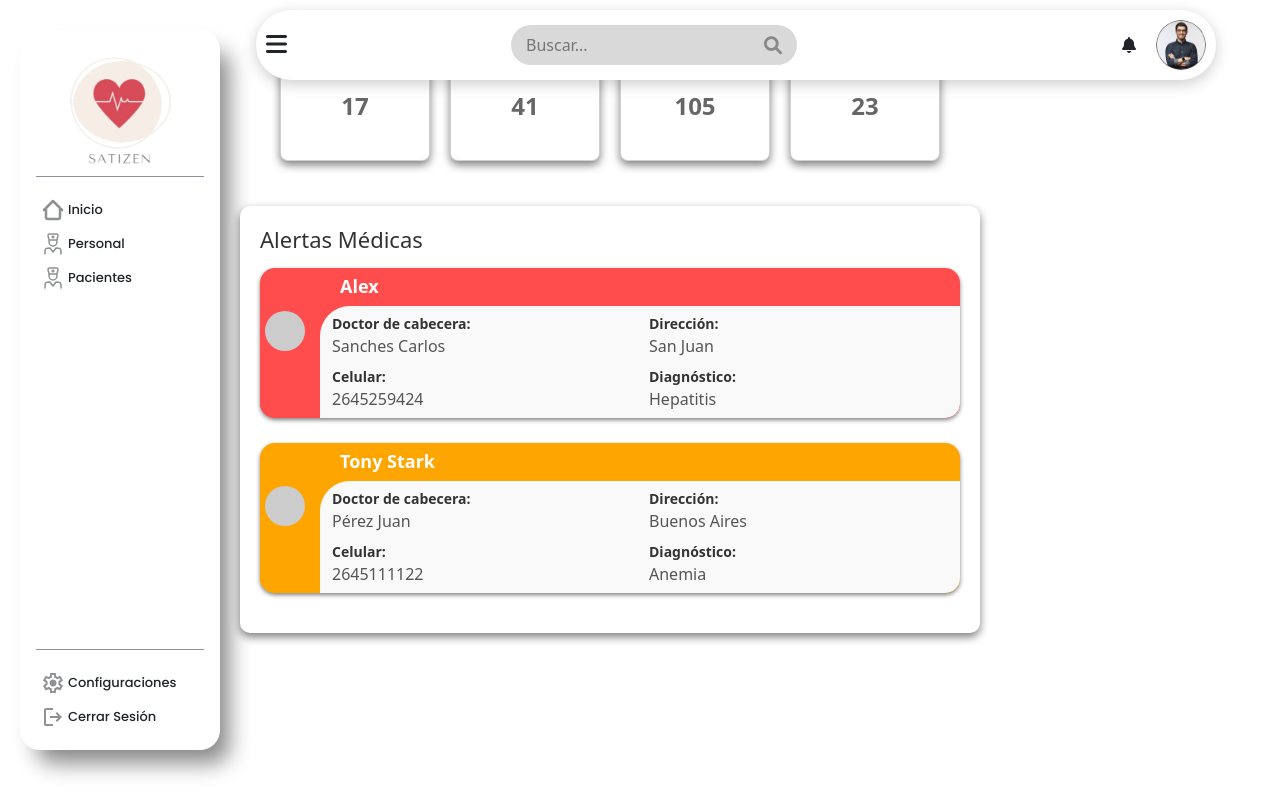
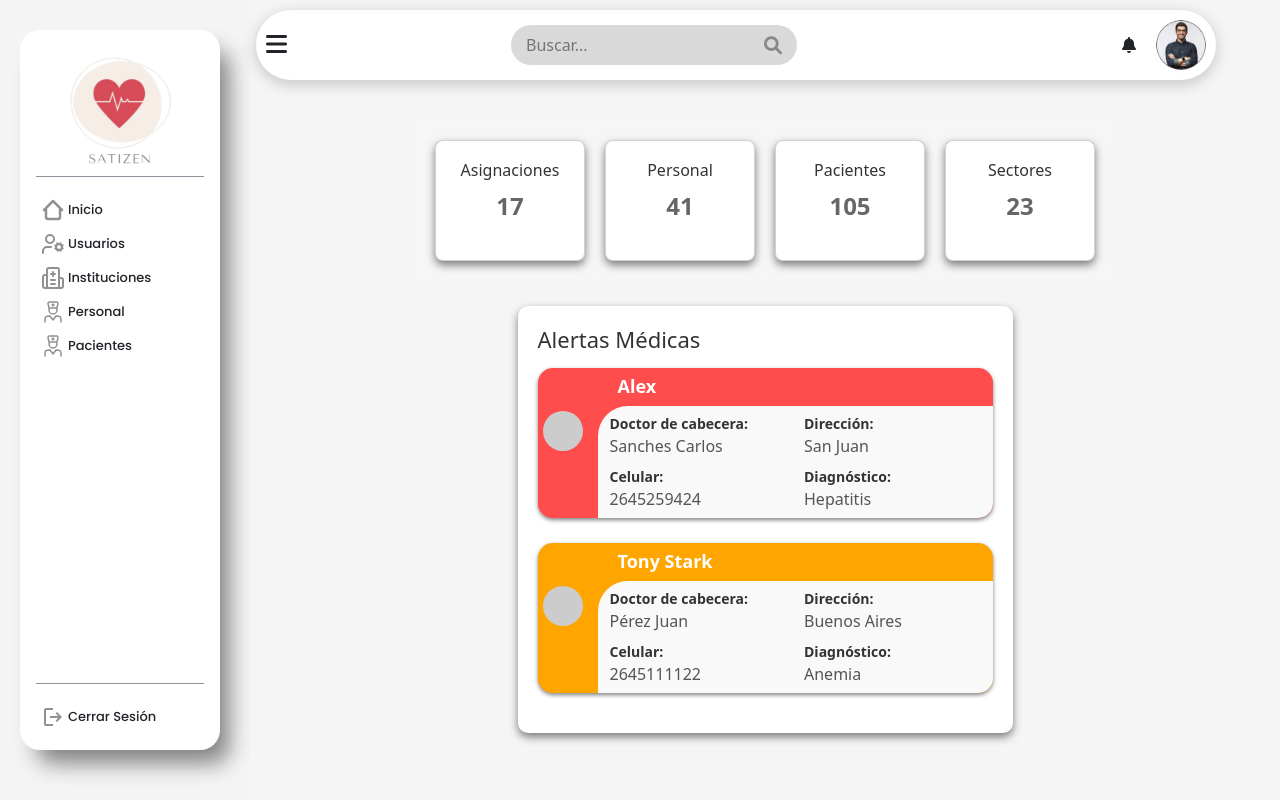
Before and after one commit to NoMeQuemes/Satizen-FrontEnd, a Vue app: page /home in a window 1280 px wide. Built offline with nearby package versions, Linux system fonts and the light colour scheme; sample sign-in values are in the browser's storage; what vue-loading-overlay would draw is missing.

Commit message:
layout corregido de alertas, checkbox en sidebar

```diff
--- a/src/Functions/axios.js
+++ b/src/Functions/axios.js
@@ -5,8 +5,8 @@ import router from "../router";
 
 
 const axiosFunction = axios.create({
-  // baseURL: 'http://www.satizen.somee.com/api/'
-  baseURL: "http://localhost:7298/api/",
+   baseURL: 'http://www.satizen.somee.com/api/'
+  //baseURL: "http://localhost:7298/api/",
 });
 
 // Este interceptor se ejecuta antes de que una solicitud salga del cliente.
--- a/src/components/AlertasMedicas.vue
+++ b/src/components/AlertasMedicas.vue
@@ -36,13 +36,10 @@
   </div>
 </template>
 
+<script setup>
+import { ref } from 'vue';
 
-<script>
-export default {
-  name: "AlertasMedicas",
-  data() {
-    return {
-      alerts: [
+const alerts = ref([
   {
     userName: "Alex",
     doctor: "Sanches Carlos",
@@ -51,7 +48,6 @@ export default {
     diagnosis: "Hepatitis",
     level: "alta",
   },
-
   {
     userName: "Tony Stark",
     doctor: "Pérez Juan",
@@ -60,11 +56,9 @@ export default {
     diagnosis: "Anemia",
     level: "media",
   },
-      ],
-    };
-  },
-  methods: {
-    alertLevelClass(level) {
+]);
+
+const alertLevelClass = (level) => {
   switch (level) {
     case "alta":
       return "alerta-alta";
@@ -77,21 +71,20 @@ export default {
     default:
       return "";
   }
-    },
-  },
 };
 </script>
-
 <style scoped>
 /* =====================CONTENEDOR PRINCIPAL====================== */
 .alertas {
   width: 100%;
-  padding: 30px 100px 100px 100px;
+  padding: 30px;
   background-color: #ffffff;
   border-radius: 10px;
   max-height: 500px;
   overflow-y: auto;
   box-shadow: 0 4px 8px rgba(0, 0, 0, 0.5);
+  max-width: 50%;
+  margin-left: 25%;
 }
 
 /* ======================TARJETAS DE ALERTAS======================= */
@@ -103,10 +96,11 @@ export default {
 
 .cards-container {
   display: flex;
-  flex-direction: column;
-  gap: 10px;
+  flex-direction: column; /* Hacer que las alertas se apilen verticalmente */
+  gap: 10px; /* Espacio entre las tarjetas */
 }
 
+/* Mantener el resto del estilo igual */
 .card-wrapper {
   position: relative;
   width: 100%;
@@ -119,8 +113,6 @@ export default {
   overflow: hidden;
   border: none;
   margin-bottom: 20px;
-
-
 }
 
 .alerta-alta {
@@ -192,8 +184,7 @@ export default {
   font-size: 14px;
 }
 
-/* ======================MEDIAQUERY PARA MONITERES DE 20 PULGADAS PARA ABAJO======================= */
-
+/* ======================MEDIAQUERY PARA MONITORES DE 20 PULGADAS PARA ABAJO======================= */
 
 @media (max-width: 20in) {
   .alertas {
@@ -201,7 +192,7 @@ export default {
   }
 
   .cards-container {
-    gap: 5px;
+    gap: 5px; /* Espacio reducido para pantallas más pequeñas */
   }
 
   .card {
@@ -212,7 +203,5 @@ export default {
     width: 40px;
     height: 40px;
   }
-
-
 }
 </style>
--- a/src/components/DashboardCards.vue
+++ b/src/components/DashboardCards.vue
@@ -10,7 +10,6 @@
     </div>
   </div>
 </template>
-
 
 <script>
 export default {
@@ -28,15 +27,14 @@
 </script>
 
 <style scoped>
-
 .dashboard-container {
-
   display: flex;
   justify-content: center;
   padding: 20px;
   background-color: #e0e0e000;
   border-radius: 10px;
   margin-bottom: 5px;
+  width: 100%; /* Asegurarse de que ocupe el 100% del contenedor */
 }
 
 .dashboard-cards {
@@ -44,6 +42,8 @@
   gap: 20px;
   padding: 20px;
   background-color: #f9f9f911;
+  flex-wrap: wrap; /* Permite que las tarjetas se ajusten en múltiples filas si es necesario */
+  justify-content: center; /* Centra las tarjetas dentro del contenedor */
 }
 
 .card {
@@ -58,12 +58,14 @@
   cursor: pointer;
   text-align: center;
   transition: transform 0.2s ease-in-out;
+  flex: 1 1 150px; /* Ajuste flexible para que las tarjetas se comporten mejor en distintas resoluciones */
 }
 
 .card:hover {
   transform: scale(1.05);
   box-shadow: 0 8px 16px rgba(0, 0, 0, 0.5);
 }
+
 .card-info h3 {
   font-size: 16px;
   color: #333;
@@ -74,5 +76,4 @@
   color: #666;
   font-weight: bold;
 }
-
 </style>
--- a/src/components/SideBar.vue
+++ b/src/components/SideBar.vue
@@ -1,111 +1,97 @@
 <template>
     <div class="sidebar">
-
       <!-- Cabezera de la SideBar -->
       <div class="cabezera">
         <img src="../../public/logo.png" alt="" class="logoImagen">
-            <!-- <h3 class="titulo">Satizen</h3> -->
       </div>
 
       <!-- Cuerpo de la SideBar -->
       <div class="cuerpo">
-
-            <!-- Opcion individual -->
-            <router-link  :to="{ name: 'home' }" class="opciones">
+        <!-- Opción individual -->
+        <router-link :to="{ name: 'home' }" class="opciones">
           <svg xmlns="http://www.w3.org/2000/svg" width="24" height="24" viewBox="0 0 24 24">
-                    <path fill="currentColor"
-                        d="M20.25 10a1.25 1.25 0 1 0-2.5 0zm-14 0a1.25 1.25 0 1 0-2.5 0zm13.866 2.884a1.25 1.25 0 0 0 1.768-1.768zM12 3l.884-.884a1.25 1.25 0 0 0-1.768 0zm-9.884 8.116a1.25 1.25 0 0 0 1.768 1.768zM7 22.25h10v-2.5H7zM20.25 19v-9h-2.5v9zm-14 0v-9h-2.5v9zm15.634-7.884l-9-9l-1.768 1.768l9 9zm-10.768-9l-9 9l1.768 1.768l9-9zM17 22.25A3.25 3.25 0 0 0 20.25 19h-2.5a.75.75 0 0 1-.75.75zm-10-2.5a.75.75 0 0 1-.75-.75h-2.5A3.25 3.25 0 0 0 7 22.25z" />
+            <path fill="currentColor" d="M20.25 10a1.25 1.25 0 1 0-2.5 0zm-14 0a1.25 1.25 0 1 0-2.5 0zm13.866 2.884a1.25 1.25 0 0 0 1.768-1.768zM12 3l.884-.884a1.25 1.25 0 0 0-1.768 0zm-9.884 8.116a1.25 1.25 0 0 0 1.768 1.768zM7 22.25h10v-2.5H7zM20.25 19v-9h-2.5v9zm-14 0v-9h-2.5v9zm15.634-7.884l-9-9l-1.768 1.768l9 9zm-10.768-9l-9 9l1.768 1.768l9-9zM17 22.25A3.25 3.25 0 0 0 20.25 19h-2.5a.75.75 0 0 1-.75.75zm-10-2.5a.75.75 0 0 1-.75-.75h-2.5A3.25 3.25 0 0 0 7 22.25z" />
           </svg>
           <div class="enlace">Inicio</div>
         </router-link>
 
-            <!-- Opcion individual -->
-            <router-link :to="{ name: 'instituciones' }" v-rol="'1'" class="opciones">
+        <!-- Opción Usuarios con Acordeón -->
+        <div class="opciones" @click="toggleDropdown">
           <svg xmlns="http://www.w3.org/2000/svg" width="24" height="24" viewBox="0 0 24 24">
-                    <g fill="none" stroke="currentColor" stroke-linecap="round" stroke-linejoin="round"
-                        stroke-width="2">
-                        <path
-                            d="M12 6v4m2 4h-4m4 4h-4m4-10h-4m8 4h2a2 2 0 0 1 2 2v6a2 2 0 0 1-2 2H4a2 2 0 0 1-2-2v-9a2 2 0 0 1 2-2h2" />
+            <g fill="none" stroke="currentColor" stroke-linecap="round" stroke-linejoin="round" stroke-width="2">
+              <circle cx="18" cy="15" r="3" />
+              <circle cx="9" cy="7" r="4" />
+              <path d="M10 15H6a4 4 0 0 0-4 4v2m19.7-4.6l-.9-.3m-5.6-2.2l-.9-.3m2.3 5.1l.3-.9m2.2-5.6l.3-.9m.2 7.4l-.4-1m-2.4-5.4l-.4-1m-2.1 5.3l1-.4m5.4-2.4l1-.4" />
+            </g>
+          </svg>
+          <div class="enlace">Usuarios</div>
+        </div>
+
+        <!-- Acordeón de Usuarios -->
+        <div v-if="dropdownVisible" class="dropdown">
+          <a href="#" class="dropdown__item">Roles</a>
+          <a href="#" class="dropdown__item">Permisos</a>
+        </div>
+
+        <!-- Opción individual -->
+        <router-link :to="{ name: 'instituciones' }" class="opciones">
+          <svg xmlns="http://www.w3.org/2000/svg" width="24" height="24" viewBox="0 0 24 24">
+            <g fill="none" stroke="currentColor" stroke-linecap="round" stroke-linejoin="round" stroke-width="2">
+              <path d="M12 6v4m2 4h-4m4 4h-4m4-10h-4m8 4h2a2 2 0 0 1 2 2v6a2 2 0 0 1-2 2H4a2 2 0 0 1-2-2v-9a2 2 0 0 1 2-2h2" />
               <path d="M18 22V4a2 2 0 0 0-2-2H8a2 2 0 0 0-2 2v18" />
             </g>
           </svg>
           <div class="enlace">Instituciones</div>
         </router-link>
 
-            <!-- Opcion individual -->
+        <!-- Opción individual -->
         <div class="opciones">
           <svg xmlns="http://www.w3.org/2000/svg" width="24" height="24" viewBox="0 0 24 24">
-                    <path fill="none" stroke="currentColor" stroke-linecap="round" stroke-linejoin="round"
-                        stroke-width="1.5"
-                        d="M4 22v-1c0-1.87 0-2.804.402-3.5A3 3 0 0 1 5.5 16.402C6.196 16 7.13 16 9 16l3 4l3-4c1.87 0 2.804 0 3.5.402a3 3 0 0 1 1.098 1.098C20 18.196 20 19.13 20 21v1M15.937 8l1.018-4.136C17.188 2.917 16.483 2 15.523 2H8.477c-.96 0-1.665.917-1.432 1.864L8.063 8m7.874 0v2c0 2.209-1.762 4-3.937 4s-3.937-1.791-3.937-4V8m7.874 0H8.063M12 4v2m1-1h-2"
-                        color="currentColor" />
+            <path fill="none" stroke="currentColor" stroke-linecap="round" stroke-linejoin="round" stroke-width="1.5" d="M4 22v-1c0-1.87 0-2.804.402-3.5A3 3 0 0 1 5.5 16.402C6.196 16 7.13 16 9 16l3 4l3-4c1.87 0 2.804 0 3.5.402a3 3 0 0 1 1.098 1.098C20 18.196 20 19.13 20 21v1M15.937 8l1.018-4.136C17.188 2.917 16.483 2 15.523 2H8.477c-.96 0-1.665.917-1.432 1.864L8.063 8m7.874 0v2c0 2.209-1.762 4-3.937 4s-3.937-1.791-3.937-4V8m7.874 0H8.063M12 4v2m1-1h-2" />
           </svg>
           <div class="enlace">Personal</div>
         </div>
 
-            <!-- Opcion individual -->
+        <!-- Opción individual -->
         <div class="opciones">
           <svg xmlns="http://www.w3.org/2000/svg" width="24" height="24" viewBox="0 0 24 24">
-                    <path fill="none" stroke="currentColor" stroke-linecap="round" stroke-linejoin="round"
-                        stroke-width="1.5"
-                        d="M4 22v-1c0-1.87 0-2.804.402-3.5A3 3 0 0 1 5.5 16.402C6.196 16 7.13 16 9 16l3 4l3-4c1.87 0 2.804 0 3.5.402a3 3 0 0 1 1.098 1.098C20 18.196 20 19.13 20 21v1M15.937 8l1.018-4.136C17.188 2.917 16.483 2 15.523 2H8.477c-.96 0-1.665.917-1.432 1.864L8.063 8m7.874 0v2c0 2.209-1.762 4-3.937 4s-3.937-1.791-3.937-4V8m7.874 0H8.063M12 4v2m1-1h-2"
-                        color="currentColor" />
+            <path fill="none" stroke="currentColor" stroke-linecap="round" stroke-linejoin="round" stroke-width="1.5" d="M4 22v-1c0-1.87 0-2.804.402-3.5A3 3 0 0 1 5.5 16.402C6.196 16 7.13 16 9 16l3 4l3-4c1.87 0 2.804 0 3.5.402a3 3 0 0 1 1.098 1.098C20 18.196 20 19.13 20 21v1M15.937 8l1.018-4.136C17.188 2.917 16.483 2 15.523 2H8.477c-.96 0-1.665.917-1.432 1.864L8.063 8m7.874 0v2c0 2.209-1.762 4-3.937 4s-3.937-1.791-3.937-4V8m7.874 0H8.063M12 4v2m1-1h-2" />
           </svg>
           <div class="enlace">Pacientes</div>
         </div>
 
-            <!-- Opcion individual -->
-            <router-link :to="{ name: 'usuarios' }" v-rol="'1'"  class="opciones">
-                <svg xmlns="http://www.w3.org/2000/svg" width="24" height="24" viewBox="0 0 24 24">
-                    <g fill="none" stroke="currentColor" stroke-linecap="round" stroke-linejoin="round"
-                        stroke-width="2">
-                        <circle cx="18" cy="15" r="3" />
-                        <circle cx="9" cy="7" r="4" />
-                        <path
-                            d="M10 15H6a4 4 0 0 0-4 4v2m19.7-4.6l-.9-.3m-5.6-2.2l-.9-.3m2.3 5.1l.3-.9m2.2-5.6l.3-.9m.2 7.4l-.4-1m-2.4-5.4l-.4-1m-2.1 5.3l1-.4m5.4-2.4l1-.4" />
-                    </g>
-                </svg>
-                <div class="enlace">Usuarios</div>
-                <input type="checkbox" class="dropdown__check">
-            </router-link>
       </div>
 
       <!-- Pie de la SideBar -->
       <div class="pie">
-
-            <!-- Opcion individual -->
-            <div class="opciones">
+        <div class="opciones" @click="logout">
           <svg xmlns="http://www.w3.org/2000/svg" width="24" height="24" viewBox="0 0 24 24">
-                    <path fill="currentColor"
-                        d="m9.25 22l-.4-3.2q-.325-.125-.612-.3t-.563-.375L4.7 19.375l-2.75-4.75l2.575-1.95Q4.5 12.5 4.5 12.338v-.675q0-.163.025-.338L1.95 9.375l2.75-4.75l2.975 1.25q.275-.2.575-.375t.6-.3l.4-3.2h5.5l.4 3.2q.325.125.613.3t.562.375l2.975-1.25l2.75 4.75l-2.575 1.95q.025.175.025.338v.674q0 .163-.05.338l2.575 1.95l-2.75 4.75l-2.95-1.25q-.275.2-.575.375t-.6.3l-.4 3.2zM11 20h1.975l.35-2.65q.775-.2 1.438-.587t1.212-.938l2.475 1.025l.975-1.7l-2.15-1.625q.125-.35.175-.737T17.5 12t-.05-.787t-.175-.738l2.15-1.625l-.975-1.7l-2.475 1.05q-.55-.575-1.212-.962t-1.438-.588L13 4h-1.975l-.35 2.65q-.775.2-1.437.588t-1.213.937L5.55 7.15l-.975 1.7l2.15 1.6q-.125.375-.175.75t-.05.8q0 .4.05.775t.175.75l-2.15 1.625l.975 1.7l2.475-1.05q.55.575 1.213.963t1.437.587zm1.05-4.5q1.45 0 2.475-1.025T15.55 12t-1.025-2.475T12.05 8.5q-1.475 0-2.488 1.025T8.55 12t1.013 2.475T12.05 15.5M12 12" />
-                </svg>
-                <div class="enlace">Configuraciones</div>
-            </div>
-
-            <!-- Opcion individual -->
-            <div  @click="logout" class="opciones">
-                <svg xmlns="http://www.w3.org/2000/svg" width="24" height="24" viewBox="0 0 24 24">
-                    <path fill="currentColor"
-                        d="M5 21q-.825 0-1.412-.587T3 19V5q0-.825.588-1.412T5 3h7v2H5v14h7v2zm11-4l-1.375-1.45l2.55-2.55H9v-2h8.175l-2.55-2.55L16 7l5 5z" />
+            <path fill="currentColor" d="M5 21q-.825 0-1.412-.587T3 19V5q0-.825.588-1.412T5 3h7v2H5v14h7v2zm11-4l-1.375-1.45l2.55-2.55H9v-2h8.175l-2.55-2.55L16 7l5 5z" />
           </svg>
           <div class="enlace">Cerrar Sesión</div>
         </div>
       </div>
     </div>
   </template>
+
   <script setup>
+  import { ref } from 'vue';
   import { useLogoutStore } from '@/store/logout';
 
   const logoutStore = useLogoutStore();
+  const dropdownVisible = ref(false);
+
+  function toggleDropdown() {
+    dropdownVisible.value = !dropdownVisible.value;
+  }
 
   function logout() {
     logoutStore.logout();
   }
-
   </script>
 
   <style scoped>
-@import url('https://fonts.googleapis.com/css2?family=Poppins:ital,wght@0,100;0,200;0,300;0,400;0,500;0,600;0,700;0,800;0,900;1,100;1,200;1,300;1,400;1,500;1,600;1,700;1,800;1,900&display=swap');
+  @import url('https://fonts.googleapis.com/css2?family=Poppins:ital,wght@0,100;0,200;0,300;0,400;0,500;0,600;0,700;0,800;0,900&display=swap');
 
   a {
     text-decoration: none;
@@ -134,7 +120,6 @@ a {
   }
 
   .cabezera img {
-    /* width: 166px; */
     width: 130px;
     height: auto;
     background-color: white;
@@ -180,19 +165,36 @@ svg {
     margin-top: 1em;
   }
 
-
-
-/* ----- TRANSCIONES */
+  /* ----- TRANSICIONES ----- */
 
   .opciones:hover {
     background-color: #A1A1A1;
   }
-
-
 
   .opciones:hover .enlace {
     background-color: #A1A1A1;
     color: white;
     font-weight: 600;
   }
+
+  /* Estilo para el dropdown */
+  .dropdown {
+    display: flex;
+    flex-direction: column;
+    margin-left: 20px;
+    margin-top: 5px;
+  }
+
+  .dropdown__item {
+    padding: 5px 0;
+    font-family: "Poppins", sans-serif;
+    font-size: small;
+    font-weight: 500;
+    color: #333;
+    cursor: pointer;
+  }
+
+  .dropdown__item:hover {
+    color: #A1A1A1;
+  }
   </style>
--- a/src/views/HomeView.vue
+++ b/src/views/HomeView.vue
@@ -28,12 +28,24 @@ import AlertasMedicas from '@/components/AlertasMedicas.vue';
 </script>
 
 <style scoped>
+.contenedor {
+  display: flex;
+  height: 100vh; /* Asegurar que ocupe toda la pantalla */
+}
+
+.contenedorSideBar {
+  width: 250px; /* Ancho fijo para la barra lateral */
+  background-color: #f4f4f4; /* Puedes ajustar el color */
+}
+
 .body {
+  flex: 1; /* Ocupa el resto del espacio disponible */
   display: flex;
   flex-direction: column;
+  padding: 20px;
+  padding-top: 100px; /* Añadir espacio desde el top para evitar que lo tape la barra de navegación */
+  background-color: #f5f5f5;
+  overflow-y: auto; /* Para hacer scroll si el contenido es muy largo */
 }
 
-.contenedor {
-  display: flex
-}
 </style>
```
Also changed, not shown: src/views/InicioView.vue (+9 -7 lines). Lines whose indentation alone changed are shown as unchanged.
